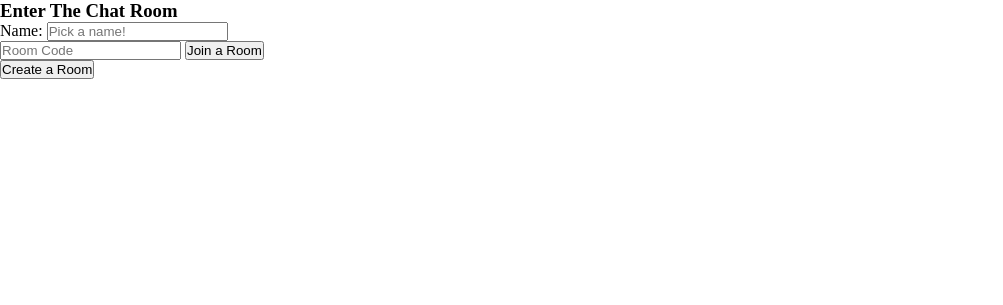
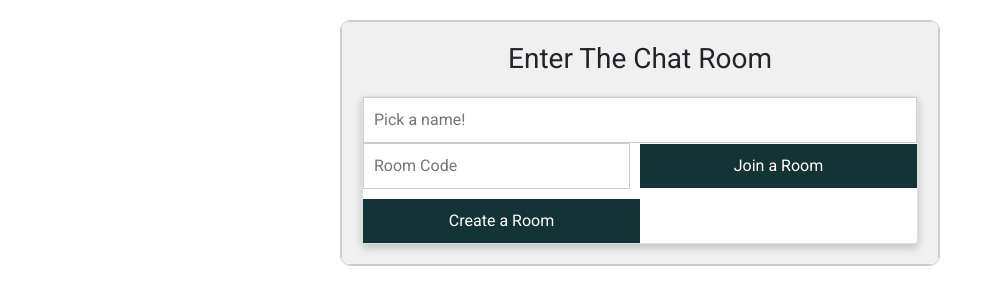
Before and after one commit to d-alex171/StudyWithMe, a Flask app: template templates/home.html in a window 1280 px wide. Shown: the top 305 px of the page, without its empty margins (0-1003 px from the left). Run offline with Flask 3, Linux system fonts and the light colour scheme; the template is opened without the code that fills it, so the values that code supplies are empty; some libraries are stand-ins or nearby versions.

Commit message:
made stylistic changes

```diff
--- a/static/chatroom/chatroom_stylesheet.css
+++ b/static/chatroom/chatroom_stylesheet.css
@@ -1,69 +1,175 @@
+/* Use a custom font for the whole page */
+@import url('https://fonts.googleapis.com/css?family=Roboto:400,700&display=swap');
+
+* {
+  box-sizing: border-box;
+  margin: 0;
+  padding: 0;
+  font-family: 'Roboto', sans-serif;
+}
+
+/* Style the content container */
 .content {
-    display: flex;
-    align-items: center;
-    justify-content: center;
+  width: 80%;
+  max-width: 800px;
+  margin: 20px auto;
+  border: 1px solid #ccc;
+  border-radius: 10px;
+  overflow: hidden;
+}
+
+/* Style the message box */
+.message-box {
+  display: flex;
+  flex-direction: column;
+  height: 600px;
+}
+
+/* Style the message box header */
+.message-box h2 {
+  background-color: #f0f0f0;
+  padding: 10px;
+  text-align: center;
+}
+
+/* Style the message box body */
+.messages {
+  flex: 1;
+  overflow-y: scroll;
+  padding: 10px;
+}
+
+/* Style the message box footer */
+.inputs {
+  display: flex;
+  align-items: center;
+  background-color: #f0f0f0;
+  padding: 10px;
+}
+
+/* Style the input field */
+.inputs input {
+  flex: 1;
+  border: none;
+  outline: none;
+  padding: 10px;
+  font-size: 16px;
+}
+
+/* Style the send button */
+.inputs button {
+  width: 100px;
+  border: none;
+  outline: none;
+  background-color: #007bff;
+  color: white;
+  font-size: 16px;
+  border-radius: 5px;
+  cursor: pointer;
+}
+
+/* Style the text messages */
+.text {
+  display: flex;
+  flex-direction: column;
+  margin-bottom: 10px;
+}
+
+/* Style the text messages content */
+.text span:first-child {
+  background-color: #e0e0e0;
+  padding: 10px;
+  border-radius: 10px;
+  word-break: break-word;
+}
+
+/* Style the text messages timestamp */
+.text span:last-child {
+  font-size: 12px;
+  color: #999;
+  margin-top: 5px;
+  text-align: right;
+}
+
+/* General styles */
+* {
+    box-sizing: border-box;
+    margin: 0;
+    padding: 0;
   }
 
-  .buttons {
-    display: flex;
-    flex-direction: column;
-    align-items: center;
-    justify-content: center;
-    gap: 10px;
+  /* Content styles */
+  .content {
+    width: 80%;
+    max-width: 600px;
+    margin: 20px auto;
+    font-family: Arial, sans-serif;
+  }
+
+  /* Form styles */
+  form {
+    background-color: #f0f0f0;
+    border: 1px solid #ccc;
+    padding: 20px;
+  }
+
+  h3 {
+    text-align: center;
+    margin-bottom: 10px;
+  }
+
+  label {
+    display: block;
+    margin-bottom: 5px;
+  }
+
+  input {
+    display: block;
+    width: 100%;
+    padding: 10px;
+    border: 1px solid #ccc;
+  }
+
+  button {
+    display: block;
+    width: 50%;
+    padding: 10px;
+    border: none;
+    background-color: #133337;
+    color: white;
+    cursor: pointer;
+  }
+
+  button:hover {
+    background-color: #216c5c;
+  }
+
+  button:active {
+    background-color: #005cbf;
+  }
+
+  /* Card styles */
+  .card {
+    box-shadow: 0 4px 8px 0 rgba(0, 0, 0, 0.2);
+    margin-top: 20px;
   }
 
   .join {
     display: flex;
-    flex-direction: row;
-    width: 100%;
+    align-items: center;
+  }
+
+  .join input {
+    flex: 1;
+    margin-right: 10px;
   }
 
   .create-btn {
-    width: 100%;
+    margin-top: 10px;
   }
 
-  .message-box {
-    border-color: black;
-    border-width: 2px;
-    border-style: solid;
-    border-radius: 10px;
-    background-color: whitesmoke;
-    height: 80vh;
-    display: flex;
-    flex-direction: column;
-    width: 80vw;
-    align-items: stretch;
+  /* Error styles */
+  ul {
+    list-style: none;
+    color: red;
   }
-
-  .messages {
-    overflow-y: scroll;
-    flex: 1;
-    width: 100%;
-  }
-
-  .inputs {
-    padding: 10px;
-    display: flex;
-  }
-
-  h2 {
-    text-align: center;
-  }
-
-  #message {
-    flex: 1;
-  }
-
-  .text {
-    display: flex;
-    flex-direction: row;
-    align-items: center;
-    justify-content: space-between;
-    padding-left: 10px;
-    padding-right: 10px;
-  }
-
-  .muted {
-    font-size: 10px;
-    color: darkgray;
-  }
--- a/static/style.css
+++ b/static/style.css
@@ -1,42 +1,49 @@
-* {
-	margin: 0;
-	padding: 0;
-	box-sizing: border-box;
+/* Use a custom font for the whole page */
+@import url('https://fonts.googleapis.com/css?family=Roboto');
+
+/* Set the background color and font family of the body */
+body {
+  background-color: #f0f0f0;
+  font-family: 'Roboto', sans-serif;
 }
 
-.UpperMenu {
-    background-color: rgb(30, 30, 30);
-
+/* Center the form on the page */
+form {
+  width: 400px;
+  margin: 50px auto;
+  padding: 20px;
+  border: 1px solid #ccc;
+  box-shadow: 0 0 10px rgba(0,0,0,0.1);
 }
 
-nav {
-    background-color: rgb(30, 30, 30);
+/* Style the labels with a bold font weight and a dark gray color */
+label {
+  display: block;
+  font-weight: bold;
+  color: #333;
+  margin-bottom: 5px;
 }
 
-.navbar {
-    background-color:rgb(30, 30, 30);
-}
-.Front {
-    background-color: rgb(40, 40, 40);
+/* Style the input fields with a light gray border and some padding */
+input {
+  display: block;
+  width: 100%;
+  border: 1px solid #ddd;
+  padding: 10px;
+  margin-bottom: 10px;
 }
 
-.MainBody {
-    background-color: rgb(40, 40, 40);
+/* Style the submit button with a blue background and white text */
+button {
+  display: block;
+  width: 100%;
+  background-color: #2196f3;
+  color: white;
+  border: none;
+  padding: 15px;
+  cursor: pointer;
 }
 
-h1 {
-    font-family: Arial, Helvetica, sans-serif;
-    color:rgb(205, 213, 221);
+button:hover {
+  background-color: #1a80d6;
 }
-
-p {
-    color:aliceblue;
-}
-
-img {
-    width: 500px;
-}
-
-#profile-pic {
-    width: 300px;
-}
--- a/templates/base.html
+++ b/templates/base.html
@@ -5,8 +5,19 @@
     <title>Chat App</title>
     <link
       rel="stylesheet"
-      href="{{url_for('static', filename='chatroom/style.css')}}"
+      href="{{url_for('static', filename='chatroom/chatroom_stylesheet.css')}}"
     />
+    <link
+        crossorigin="anonymous"
+        href="https://cdn.jsdelivr.net/npm/bootstrap@5.1.3/dist/css/bootstrap.min.css"
+        integrity="sha384-1BmE4kWBq78iYhFldvKuhfTAU6auU8tT94WrHftjDbrCEXSU1oBoqyl2QvZ6jIW3"
+        rel="stylesheet"
+    />
+    <script
+        crossorigin="anonymous"
+        src="https://cdn.jsdelivr.net/npm/bootstrap@5.1.3/dist/js/bootstrap.bundle.min.js"
+        integrity="sha384-ka7Sk0Gln4gmtz2MlQnikT1wXgYsOg+OMhuP+IlRH9sENBO0LRn5q+8nbTov4+1p">
+    </script>
     <script
       src="https://cdnjs.cloudflare.com/ajax/libs/socket.io/4.0.1/socket.io.js"
       integrity="sha512-q/dWJ3kcmjBLU4Qc47E4A9kTB4m3wuTY7vkFJDTZKjTs8jhyGQnaUrxa0Ytd0ssMZhbNua9hE+E7Qv1j+DyZwA=="
--- a/templates/home.html
+++ b/templates/home.html
@@ -1,8 +1,8 @@
 {% extends 'base.html' %} {% block content %}
 <form method="post" class="buttons">
   <h3>Enter The Chat Room</h3>
+  <div class = "card">
       <div>
-    <label>Name:</label>
         <input
           type="text"
           placeholder="Pick a name!"
@@ -21,4 +21,5 @@
       </ul>
       {% endif %}
     </form>
+  </div>
 {% endblock %}
--- a/templates/index.html
+++ b/templates/index.html
@@ -2,7 +2,10 @@
 <html lang="en">
 <head>
     <meta charset="UTF-8">
-    <title>Log in</title>
+    <title>StudyWithMe</title>
+    <link rel="preconnect" href="https://fonts.googleapis.com">
+    <style>
+
 </head>
 <body>
 <h1> hi {{ session_user[0] }} </h1>
@@ -11,6 +14,5 @@
     <a href="#"> {{ x }} </a>
 {% endfor %}
 <a href="login"> Log In </a>
-=======
 </body>
 </html>
--- a/templates/login.html
+++ b/templates/login.html
@@ -3,6 +3,7 @@
 <head>
     <meta charset="UTF-8">
     <title>login</title>
+    <link rel="stylesheet" href="style.css">
 </head>
 <body>
 <form action="/login" method="post">
--- a/userData.json
+++ b/userData.json
@@ -1 +1 @@
-"{\"alexey.ddudarev\": {\"username\": \"alexey.ddudarev\", \"location\": \"ikb\", \"course\": \"cpsc 110\", \"last_action\": [2024, 1, 21, 6, 22, 41, 6, 21, 0], \"ip_address\": [2024, 1, 21, 6, 22, 41, 6, 21, 0], \"chat_code\": \"127.0.0.1\"}}"
+"{\"David\": {\"username\": \"David\", \"location\": \"IKB\", \"course\": \"cpsc 320\", \"last_action\": [2024, 1, 21, 18, 19, 33, 6, 21, 0], \"ip_address\": \"127.0.0.1\", \"chat_code\": \"qzrkr\"}}"
```
Also changed, not shown: app.py (+4 -7 lines). Lines whose indentation alone changed are shown as unchanged.
